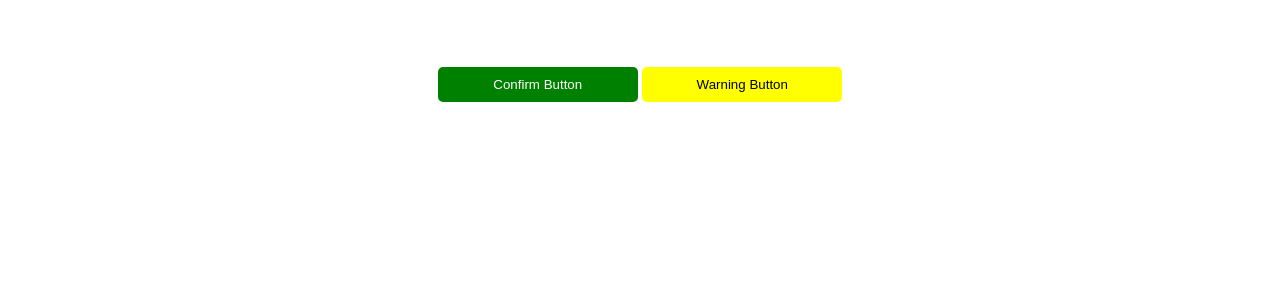
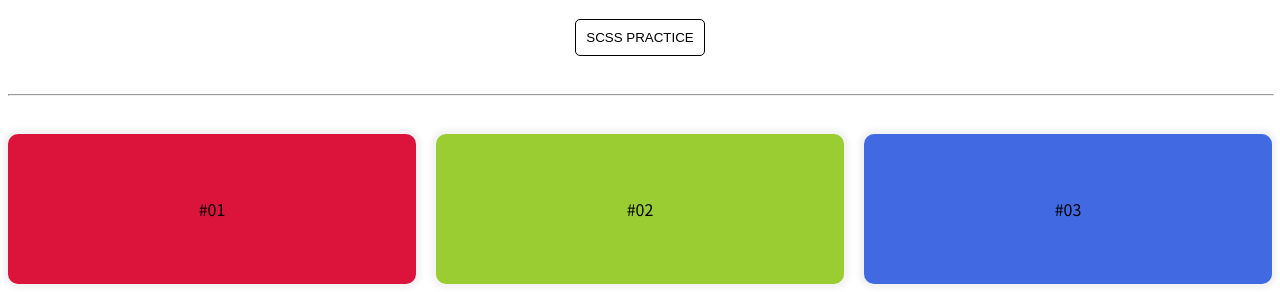
Before and after one commit to dnjswlekd/Sass-Pratice, a plain HTML site: page index.html in a window 1280 px wide. Shown: the part 553-845 px from the top of the page. Before the commit the page ends 816 px from the top, so only its background shows below. Drawn offline with Linux system fonts and the light colour scheme.

Commit message:
부모 선택자 참조(&) 가상클래스

```diff
--- a/index.html
+++ b/index.html
@@ -30,6 +30,14 @@
     <button class="btn confirm">Confirm Button</button>
     <button class="btn warning">Warning Button</button>
   </div>
+
+  <button class="btn2">SCSS PRACTICE</button>
+  <hr />
+  <div class="wrap">
+    <div>#01</div>
+    <div>#02</div>
+    <div>#03</div>
+  </div>
 </body>
 
 </html>
--- a/scss/style.scss
+++ b/scss/style.scss
@@ -6,7 +6,6 @@ body {
   gap: 30px;
   justify-content: center;
   align-items: center;
-  height: 100vh;
 }
 a {
   text-decoration: none;
@@ -117,3 +116,48 @@ a {
     }
   }
 }
+.btn2 {
+  padding: 10px;
+  background-color: #fff;
+  color: #000;
+  border-radius: 5px;
+  border: 1px solid #000;
+  cursor: pointer;
+  transition: 0.35s;
+  &:hover {
+    background-color: #000;
+    color: #fff;
+  }
+}
+hr {
+  width: 100%;
+}
+.wrap {
+  width: 100%;
+  display: flex;
+  gap: 20px;
+  div {
+    display: flex;
+    align-items: center;
+    justify-content: center;
+    flex: 1;
+    height: 150px;
+    border-radius: 10px;
+    box-shadow: 0 0 5px 5px rgb(0, 0, 0, 0.05);
+    transition: 0.35s;
+    cursor: pointer;
+    &:hover {
+      transform: translateY(-10px);
+      color: #fff;
+    }
+    &:nth-child(1) {
+      background-color: crimson;
+    }
+    &:nth-child(2) {
+      background-color: yellowgreen;
+    }
+    &:nth-child(3) {
+      background-color: royalblue;
+    }
+  }
+}
```
Also changed, not shown: css/style.css.
